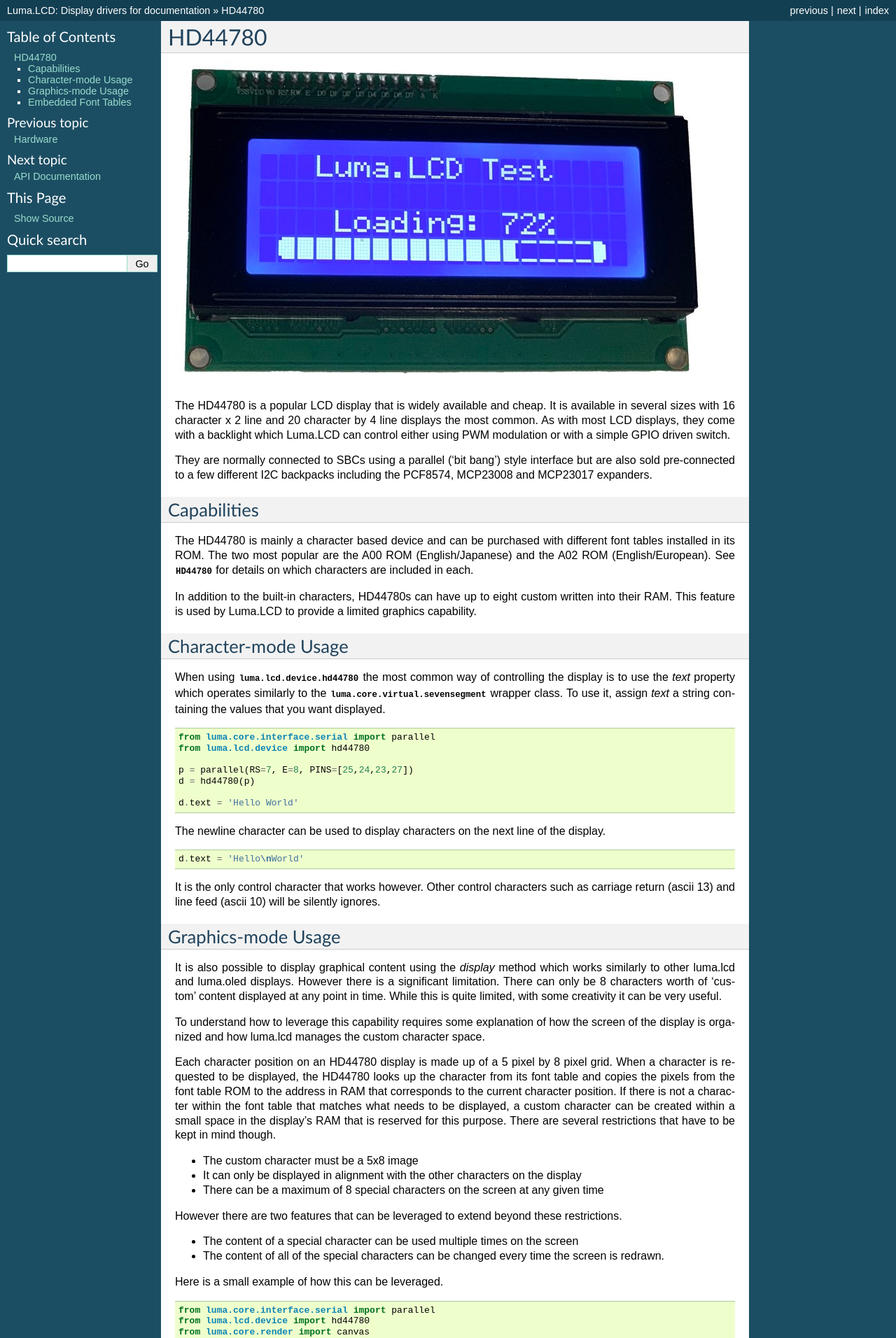
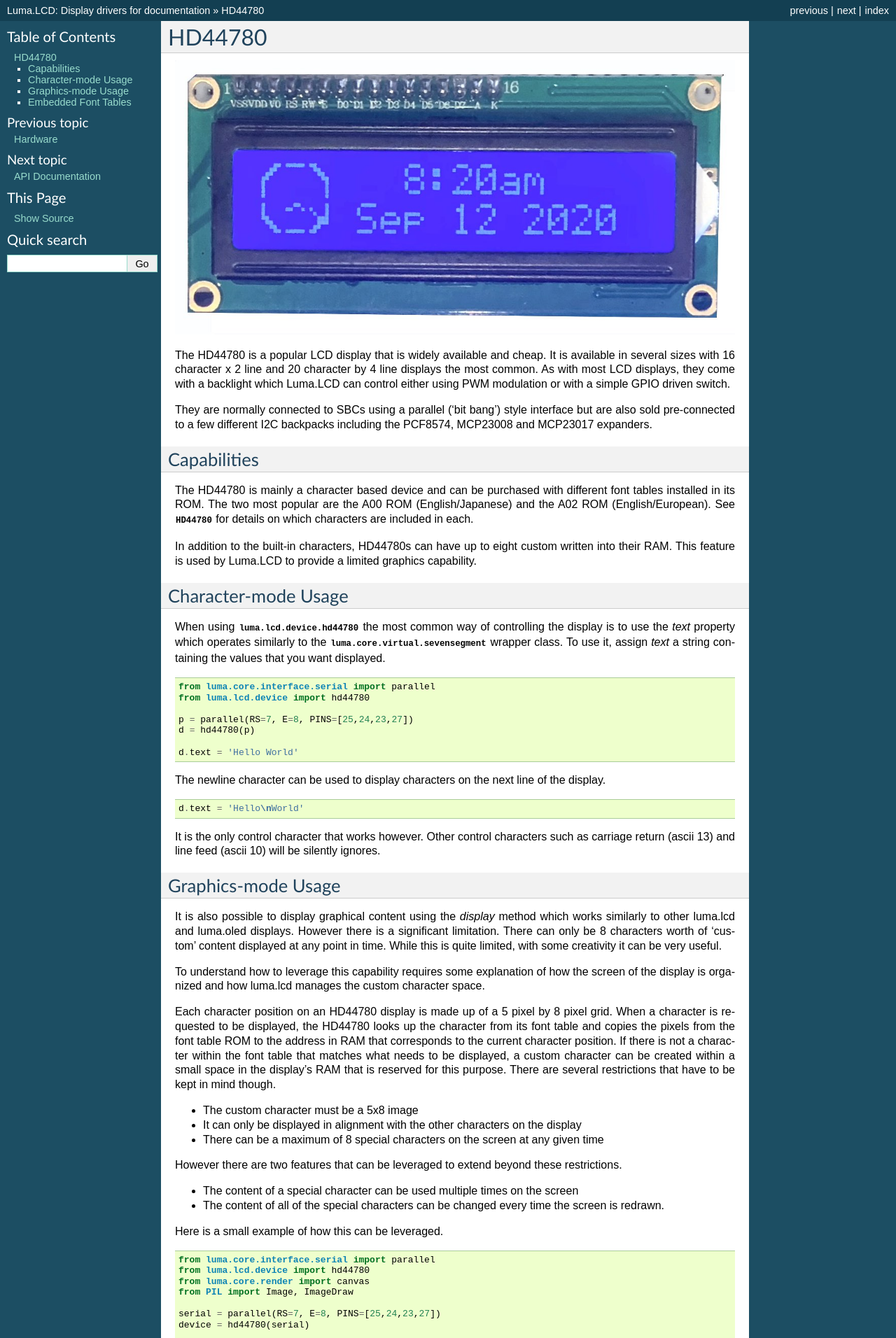
Before and after one commit to rm-hull/luma.lcd, a Sphinx documentation site: the page built from doc/HD44780.rst, in a window 1280 px wide. Shown: the top 1912 px of the page at 70% size. Built offline with Sphinx 7.4.7, drawn with Linux system fonts in a browser that asks for light colours; the version number could not be read and is left out.

Commit message:
Changed image to clock

```diff
--- a/doc/HD44780.rst
+++ b/doc/HD44780.rst
@@ -1,7 +1,7 @@
 HD44780
 -------
 
-.. image:: images/hd44780_20x4.jpg
+.. image:: images/hd44780_clock.jpg
 
 The HD44780 is a popular LCD display that is widely available and cheap.  It
 is available in several sizes with 16 character x 2 line and  20 character
```
